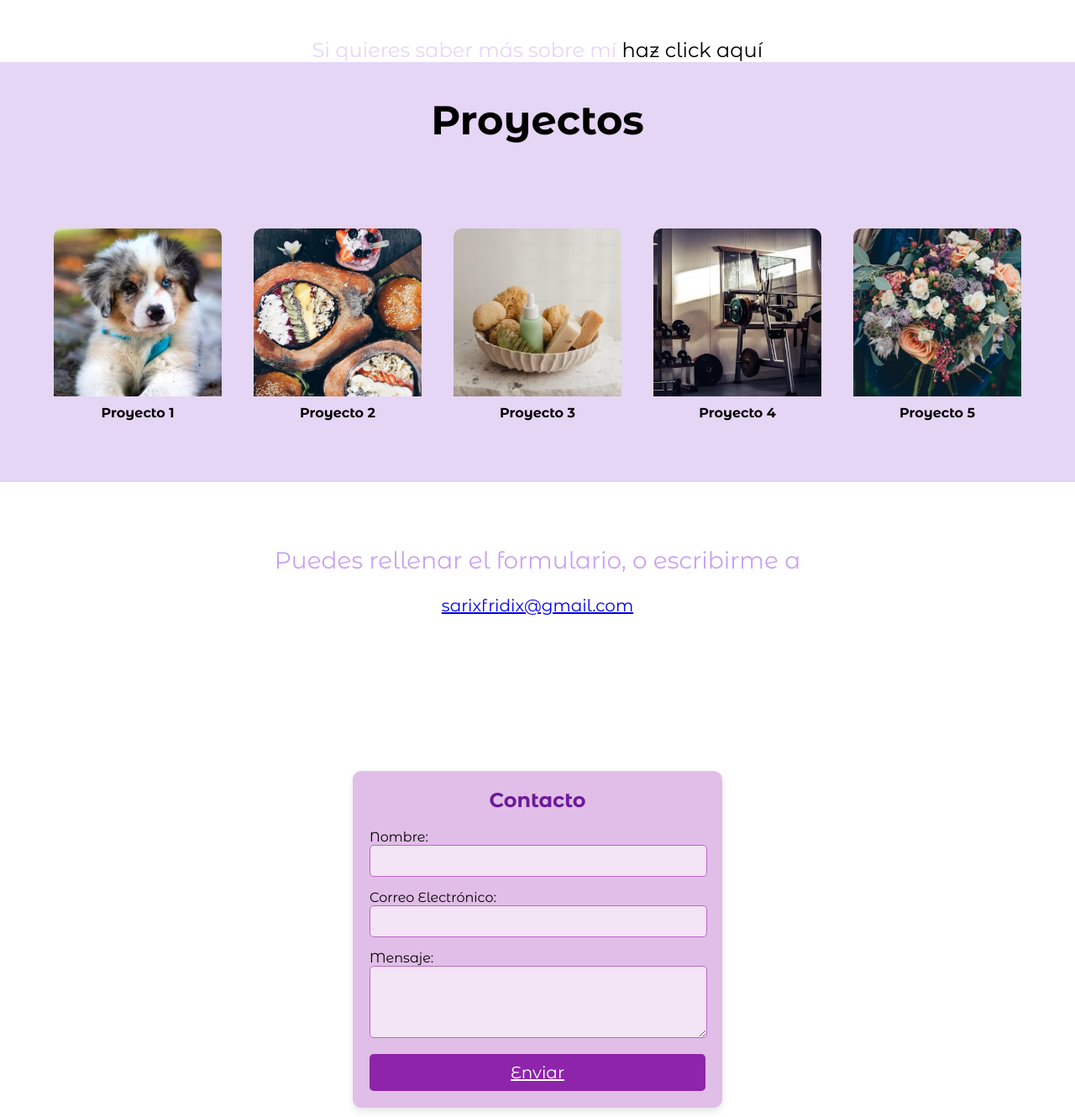
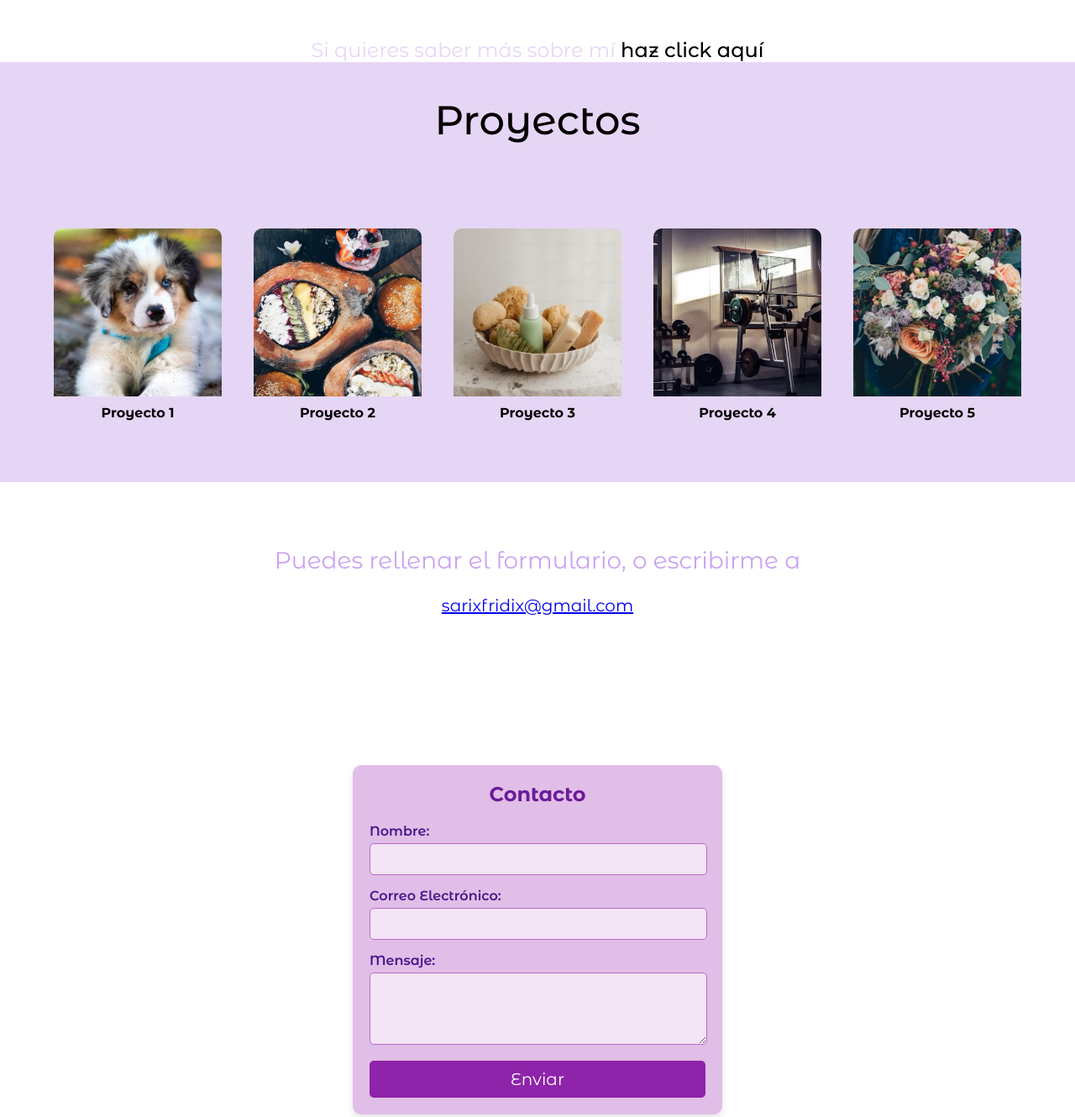
Before and after one commit to Sarixav/Portfolio, a plain HTML site: page index.html in a window 1280 px wide. Shown: the part 919-2249 px from the top of the page at 84% size. Drawn offline with Linux system fonts and the light colour scheme.

Commit message:
My first commit

```diff
--- a/style.css
+++ b/style.css
@@ -48,16 +48,13 @@ nav, .links{
     font-weight: 500;
 }
 .links li{
-
     display: flex;
     align-items: center;
     padding: 5px;
     transition: 1s;
-
+}
 .bottom submit {
     color: white;
-}
-
 }
 .links li:hover{
     background-color: var(--colo2);
@@ -81,8 +78,9 @@ main{
     justify-content: center;
     margin-top: -80px;
     z-index: 1;
+}
 
-}
+/* INICIO HOME */
 .home{
     width: 100%;
     min-height: 500px;
@@ -129,12 +127,14 @@ main{
     position: relative;
     display: flex;
     bottom: -100px;
-
 }
 .profile{
     display: flex;
     justify-content: center;
 }
+/* FIN HOME */
+
+/* INICIO ABOUT */
 .about{
     width: 100%;
     min-height: 250px;
@@ -154,6 +154,7 @@ main{
 .about1 h3{
     font-size: 3rem;
     margin-bottom: 3rem;
+    font-weight: 500;
 }
 .about1 .text-about{
     font-size: 2rem;
@@ -163,13 +164,17 @@ main{
     font-size: 1.5rem;
     color: var(--colo2);
 }
+.about .click p{
+    color: var(--color1);
+}
 .click a{
     text-decoration: none;
     color: var(--black);
-    font-weight: 400;
+    font-weight: 500;
 }
+/* FIN ABOUT */
 
-/* CONTAINER JOBS*/
+/* INICIO JOBS*/
 .jobs {
 
     width: 100%;
@@ -179,15 +184,14 @@ main{
     justify-content: center;
     text-align: center;
 }
-
 .jobs h3{
     display: flex;
     font-size: 3rem;
     justify-content: center;
     margin-top: 2.5rem;
     position: relative;
+    font-weight: 500;
 }
-
 .jobs1 {
     width: 90%;
     height: 100%;
@@ -210,31 +214,27 @@ main{
     transition: transform 0.3s ease, box-shadow 0.3s ease;
     color: var(--black);
 }
-
 .image-link h4{
     margin: 10px 0;
 
 }
-
 .image-link:hover {
     transform: scale(1.05);
 }
-
 .image {
     display: block;
     width: 200px;
     height: 200px;
 }
+/* FIN JOBS */
 
-/* FORMULARIO */
-
+/* CONTACT */
 .container {
     display: flex;
     justify-content: center;
     align-items: center;
     min-height: 100vh;
 }
-
 .contact-form {
     background-color: #e1bee7; /* Color lila para el fondo del formulario */
     padding: 20px;
@@ -243,7 +243,10 @@ main{
     max-width: 400px;
     width: 100%;
 }
-
+.contact-form label{
+    color: #6a1b9a;
+    font-weight: 600;
+}
 .contact-form h2 {
     margin-bottom: 20px;
     color: #6a1b9a; /* Color lila más oscuro para el título */
@@ -253,14 +256,13 @@ main{
     display: flex;
     justify-content: center;
     margin-bottom: 10px;
-}
+    font-size: 55px;
 }
 .contact-form label {
     display: block;
     margin-bottom: 5px;
     color: #4a148c; /* Color lila más oscuro para las etiquetas */
 }
-
 .contact-form input,
 .contact-form textarea {
     width: 95%;
@@ -270,7 +272,6 @@ main{
     border-radius: 5px;
     background-color: #f3e5f5; /* Fondo lila claro */
 }
-
 .contact-form button {
     width: 100%;
     padding: 10px;
@@ -281,14 +282,13 @@ main{
     font-size: 16px;
     cursor: pointer;
 }
-
 .contact-form button:hover {
     background-color: #6a1b9a; /* Cambio de color en el hover */
 }
-
 button a{
+    text-decoration: none;
     color:var(--white);
-
+    font-weight: 400;
 }
 .contact-me p{
     display: flex;
@@ -300,12 +300,12 @@ button a{
     margin: 2%;
     top: 50px;
 }
-
 .contact-me a {
    font-size: 20px;
+}
+/* FIN CONTACT */
 
-}
-
+/* INICIO RRSS */
 .rrss {
     display: flex;
     text-align: center;
@@ -313,7 +313,6 @@ button a{
     justify-content: center;
     position: absolute;
     margin-top: 600px;
-
 }
 .rrss img {
     justify-content: center;
@@ -325,16 +324,16 @@ button a{
     margin: 0 10px; /* Espacio entre las imágenes */
     position: relative;
 }
-
+/* FIN RRSS */
 
 /* FOOTER */
-
 footer {
     display: flex;
     justify-content: center;
     padding: 20px;
     font-size: 16px;
 }
+/* FIN FOOTER */
 
 
 
```
